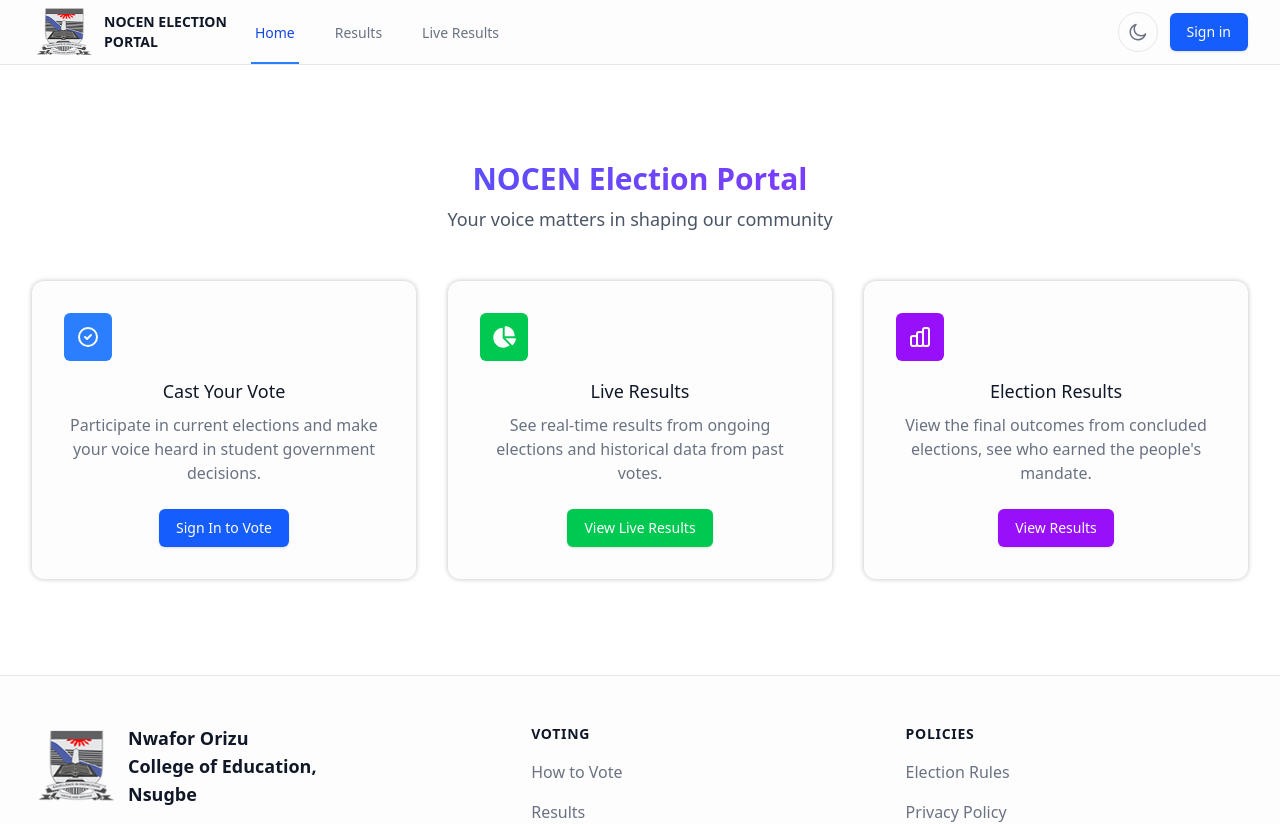
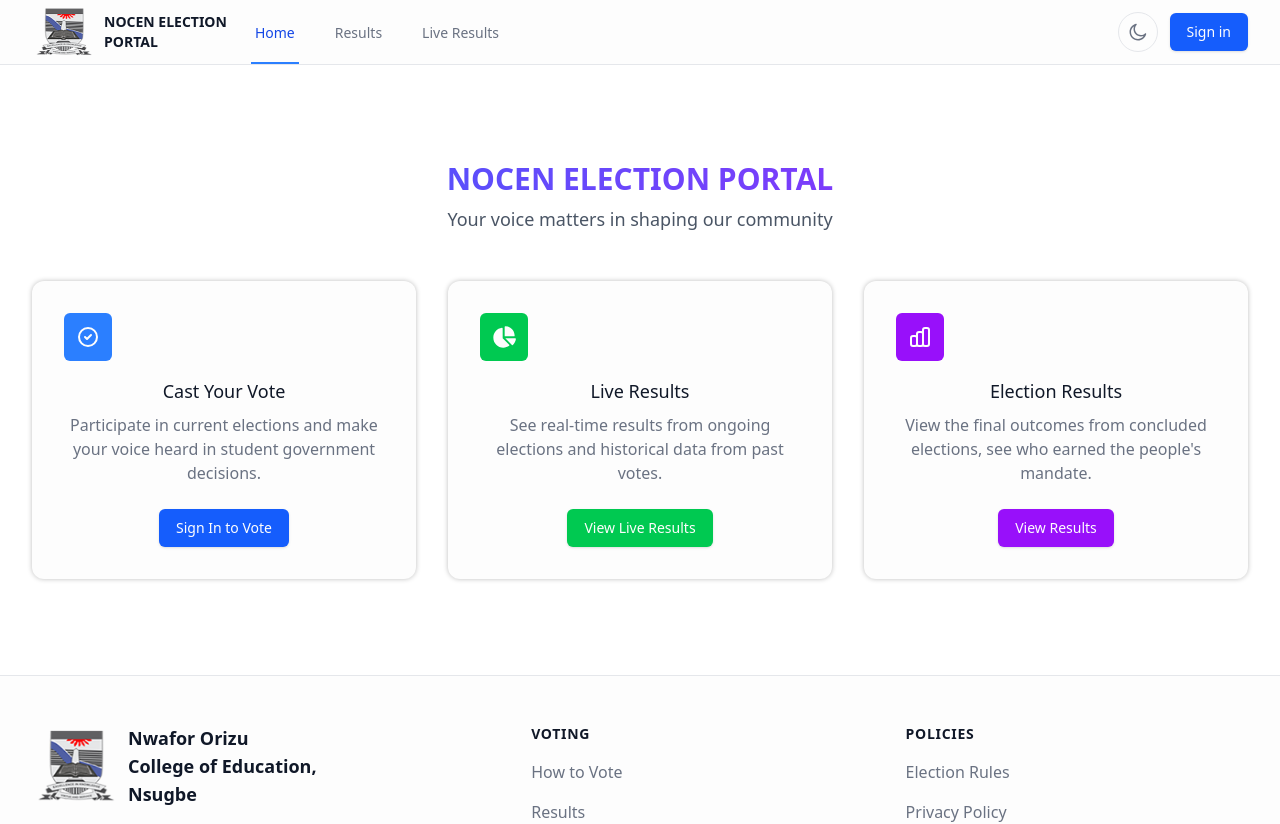
Before and after one commit to Judechuks/election-portal, a React (Vite) app: page / in a window 1280 px wide. Shown: the top 824 px of the page. Built offline with nearby package versions, Linux system fonts and the light colour scheme; no server answers.

Commit message:
uppercase for the header

```diff
--- a/src/pages/public/Home.jsx
+++ b/src/pages/public/Home.jsx
@@ -12,7 +12,7 @@ const Home = () => {
     <section className="flex-grow container mx-auto px-4 sm:px-6 lg:px-8 py-16 sm:py-24">
       <article className="text-center">
         <AnimatedHeader
-          title="NOCEN Election Portal"
+          title="NOCEN ELECTION PORTAL"
           subtitle="Your voice matters in shaping our community"
         />
 
```
